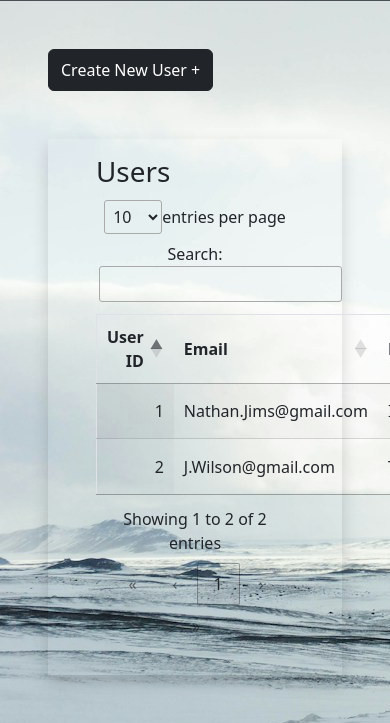
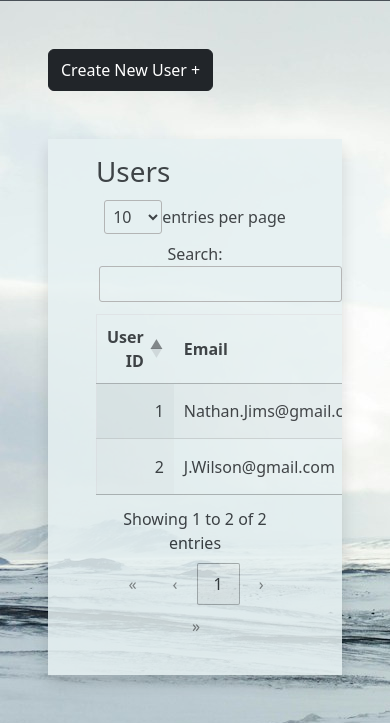
Before and after one commit to V4N1LLA-1CE/CRM-website, a PHP site: page /users.php in a window 390 px wide; the page is wider, and only the part inside the window is pictured. Shown: the part 312-1035 px from the top of that part. Run offline with PHP 8.4, Linux system fonts and the light colour scheme; the visitor is signed in with stand-in values (Sample User, id 1); data comes from the database, SQL or seed files in the repository.

Commit message:
fix(users.php): fix delete button not working and also make usertable responsive

```diff
--- /dev/null
+++ b/assets/css/users.css
@@ -0,0 +1,5 @@
+main {
+  max-height: 800px;
+  background-color: #e6f0f1;
+  opacity: 0.85;
+}
--- a/users.php
+++ b/users.php
@@ -15,6 +15,7 @@ if (!isset($_SESSION['logged_in']) || $_SESSION['logged_in'] !== true) {
   <title>Users</title>
   <link rel="stylesheet" href="lib/datatables/dataTables.css" />
   <link href="https://cdn.jsdelivr.net/npm/bootstrap@5.3.3/dist/css/bootstrap.min.css" rel="stylesheet" integrity="sha384-QWTKZyjpPEjISv5WaRU9OFeRpok6YctnYmDr5pNlyT2bRjXh0JMhjY6hW+ALEwIH" crossorigin="anonymous">
+  <link rel="stylesheet" href="./assets/css/users.css" />
 </head>
 
 <body style="background-image: url('./assets/img/white-bg.jpg');">
@@ -47,7 +48,7 @@ if (!isset($_SESSION['logged_in']) || $_SESSION['logged_in'] !== true) {
     Create New User +
   </button>
 
-  <main class="m-5 px-5 py-3 shadow">
+  <main class="m-5 px-5 py-3 shadow overflow-auto">
     <h1>Users</h1>
     <table id="userTable" class="display border">
       <thead>
@@ -73,7 +74,7 @@ if (!isset($_SESSION['logged_in']) || $_SESSION['logged_in'] !== true) {
             <td><?= $user['password'] ?></td>
             <td><?= $user['first_name'] ?></td>
             <td><?= $user['last_name'] ?></td>
-            <td class="d-flex justify-content-center align-items-center gap-3"><a href="delete-user.php?id2edit=<?= $user['id'] ?>"><button class="btn btn-danger px-3">X</button></a><a href="edit-user.php?id2edit=<?= $user['id'] ?>"><button class="btn btn-secondary"><img src="./assets/img/edit.svg" alt=" edit icon" width="20" /></button></a></td>
+            <td class="d-flex justify-content-center align-items-center gap-3"><a href="delete-user.php?id2delete=<?= $user['id'] ?>"><button class="btn btn-danger px-3">X</button></a><a href="edit-user.php?id2edit=<?= $user['id'] ?>"><button class="btn btn-secondary"><img src="./assets/img/edit.svg" alt=" edit icon" width="20" /></button></a></td>
           </tr>
         <?php } ?>
       </tbody>
```
